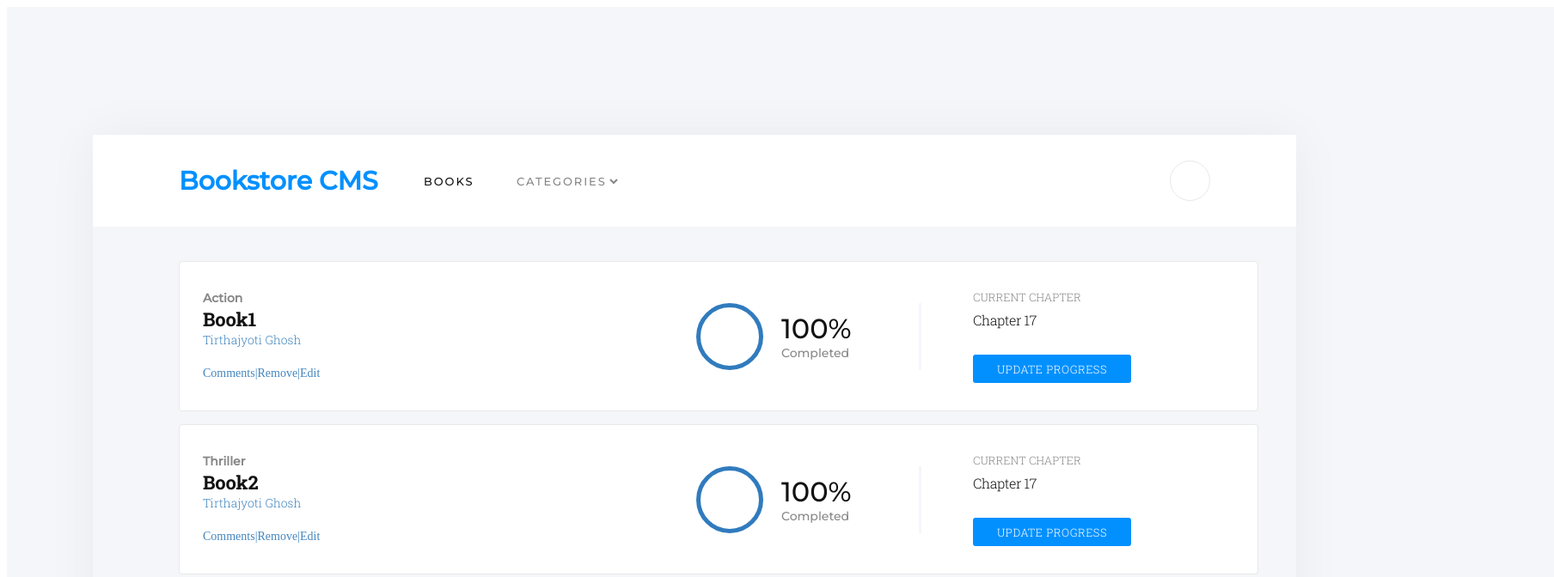
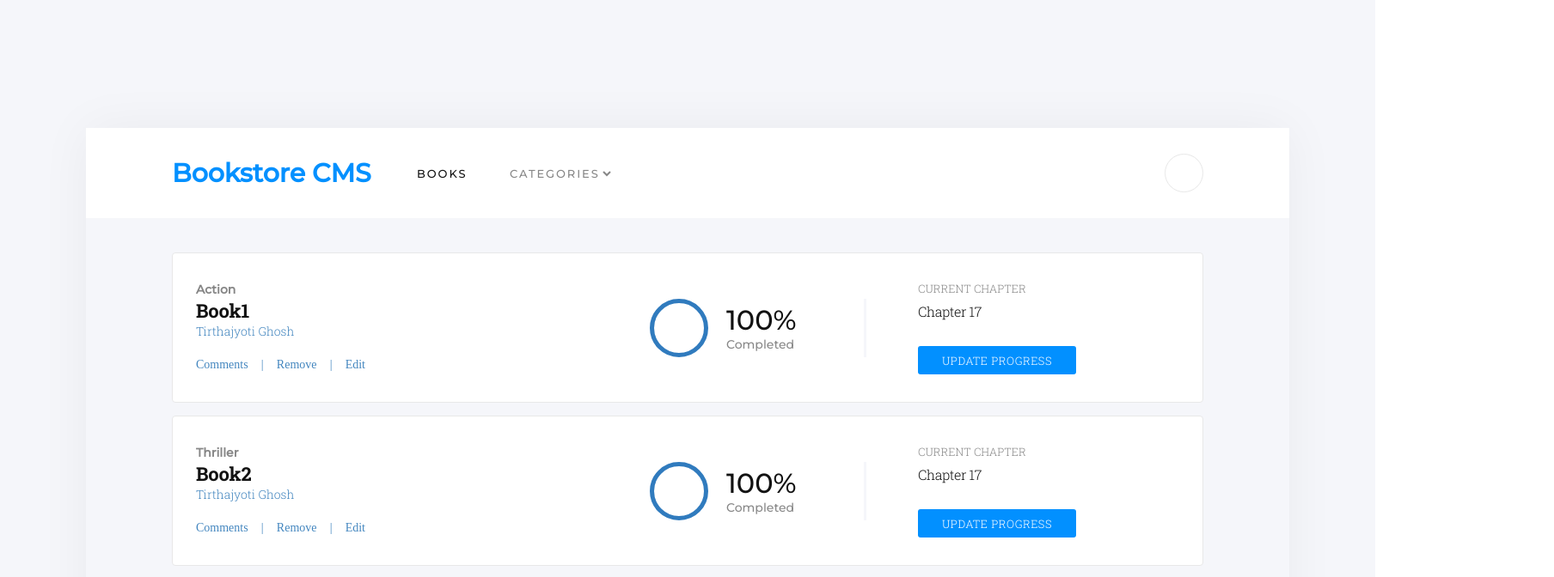
Before and after one commit to kubilaycaglayan/bookstore, a React (Create React App) app: page / in a window 1280 px wide. Shown: the top 672 px of the page at 86% size, 1808 px wide, since content can reach past the window. Built offline with nearby package versions, Linux system fonts and the light colour scheme.

Commit message:
Change flex property of book buttons

```diff
--- a/src/styles/style.sass
+++ b/src/styles/style.sass
@@ -40,9 +40,14 @@ $white: #fafafa
   line-height: normal
   letter-spacing: normal
 
+*
+  margin: 0
+  padding: 0
+  box-sizing: border-box
 
 body
   #root
+    margin: 0 auto
     width: 1600px
     padding: 149px 100px
     background-color: $pale-grey
@@ -65,8 +70,8 @@ body
           +Text-Style-5()
           padding-left: 45px
         .CATEGORIES
+          padding-left: 90px
           select
-            padding-left: 45px
             text-transform: uppercase
             height: 16px
             opacity: 0.5
@@ -119,9 +124,8 @@ body
               letter-spacing: normal
               color: #4386bf
             .book-buttons
-              @include flex-it($justify-content: flex-left, $align-items: center)
+              @include flex-it($justify-content: space-between, $align-items: center)
               margin-top: 21px
-              width: 73px
               height: 19px
               font-family: RobotoSlab
               font-size: 14px
```
